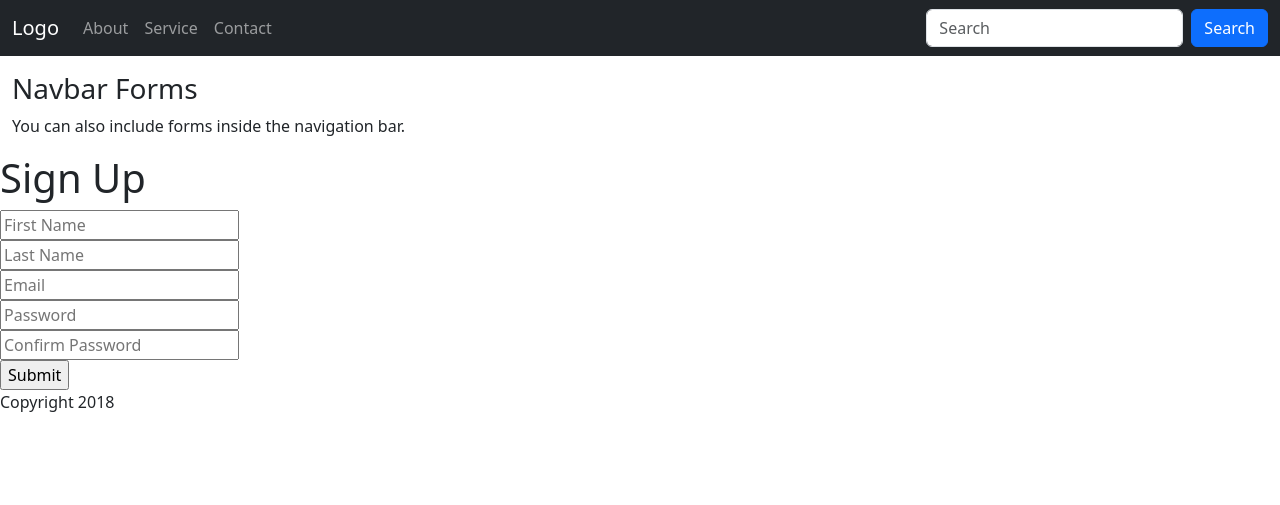
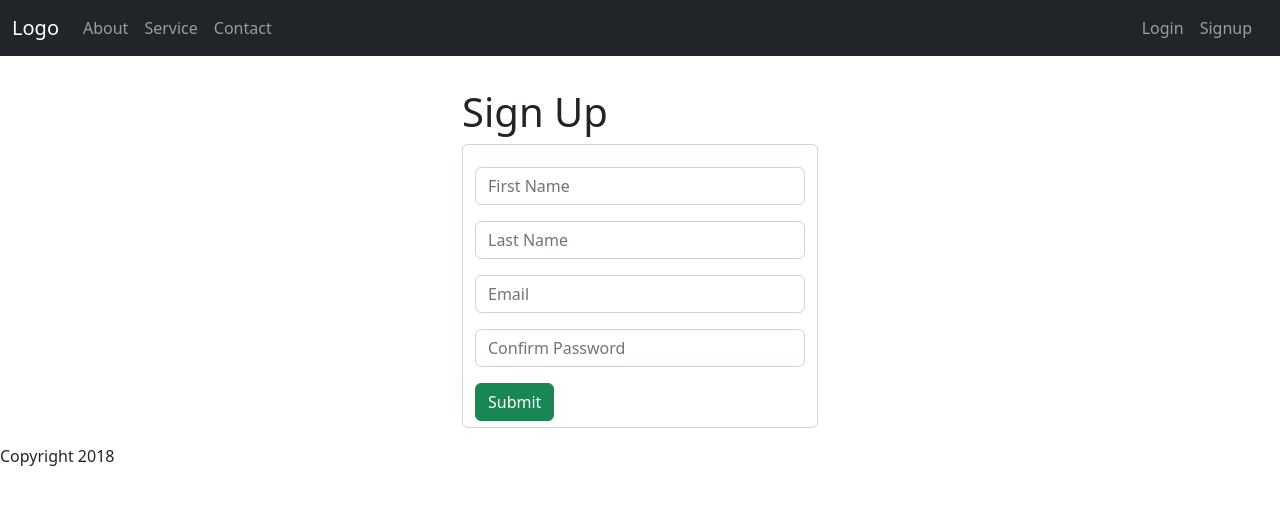
Before and after one commit to RizwanQutubuddin/ci_tutorial, a CodeIgniter app: page /codeigniter/users/signup in a window 1280 px wide. Shown: the top 505 px of the page. Run offline with CodeIgniter, Linux system fonts and the light colour scheme.

Commit message:
user login

```diff
--- a/application/controllers/Users.php
+++ b/application/controllers/Users.php
@@ -12,6 +12,9 @@ class Users extends CI_Controller
 
     public function signup()
     {
+        if ($this->session->userdata('authenticated')) {
+            redirect('dashboard');
+        }
         $this->form_validation->set_rules('first_name', 'First Name', 'trim|required');
         $this->form_validation->set_rules('email', 'email', 'trim|required|valid_email|is_unique[users.email]');
         $this->form_validation->set_rules('password', 'Password', 'required');
@@ -34,9 +37,36 @@ class Users extends CI_Controller
 
     public function login()
     {
-        $data['title'] = "Login";
-        $this->load->view('header', $data);
-        $this->load->view('users/login',$data);
-        $this->load->view('footer',$data);
+        if ($this->session->userdata('authenticated')) {
+            redirect('dashboard');
+        }
+        $this->form_validation->set_rules('email', 'email', 'trim|required|valid_email');
+        $this->form_validation->set_rules('password', 'Password', 'required');
+
+        $this->form_validation->set_error_delimiters('<div class="error">', '</div>');
+
+        if($this->form_validation->run()==false){
+            $data['title'] = "Login";
+            $this->load->view('header', $data);
+            $this->load->view('users/login',$data);
+            $this->load->view('footer',$data);
+        } else {
+            $email = $this->security->xss_clean($this->input->post('email'));
+            $password = $this->security->xss_clean($this->input->post('password'));
+            $user = $this->users_model->login($email, $password);
+            if ($user) {
+                $userData = array('id' => $user["id"], 'first_name' => $user["first_name"], 'last_name' => $user["last_name"], 'email' => $user["email"], 'authenticated' => TRUE);
+                $this->session->set_userdata($userData);
+                redirect('dashboard');
+            } else {
+                $this->session->set_flashdata('message', 'Email or Password is incorrect');
+                redirect('users/login');
+            }
+        }
+    }
+    public function logout()
+    {
+        $this->session->sess_destroy();
+        redirect('users/login');
     }
 }
--- a/application/models/Users_model.php
+++ b/application/models/Users_model.php
@@ -12,4 +12,18 @@ class Users_model extends CI_Model{
         $this->db->insert('users',$userData);
         return $this->db->insert_id();
     }
+
+    public function login($email, $password)
+    {
+        $this->db->where('email',$email);
+        $this->db->where('password',md5($password));
+        $this->db->where('active',1);
+        $query=$this->db->get('users');
+
+        if ($query->num_rows() > 0) {
+            return $query->result_array();
+        } else {
+            return false;
+        }
+    }
 }
--- a/application/views/footer.php
+++ b/application/views/footer.php
@@ -1,4 +1,4 @@
 <p>Copyright 2018</p>
-<script src="<?php echo base_url().'assets/js/bootstrap.min.js'?>"></script>
+<script src="https://cdn.jsdelivr.net/npm/bootstrap@5.2.3/dist/js/bootstrap.bundle.min.js"></script>
 </body>
 </html>
--- a/application/views/header.php
+++ b/application/views/header.php
@@ -5,7 +5,7 @@
     <meta http-equiv="X-UA-Compatible" content="IE=edge">
     <meta name="viewport" content="width=device-width, initial-scale=1.0">
     <title><?= $title?></title>
-    <link href="<?php echo base_url().'assets/css/bootstrap.min.css'?>" rel='stylesheet'/>
+    <link href="https://cdn.jsdelivr.net/npm/bootstrap@5.2.3/dist/css/bootstrap.min.css" rel='stylesheet'/>
 </head>
 <body>
 <nav class="navbar navbar-expand-sm navbar-dark bg-dark">
@@ -26,15 +26,24 @@
                 <?php echo anchor('pages/view/contact','Contact',array('class' => 'nav-link'))?>
             </li>
         </ul>
-        <form class="d-flex">
-            <input class="form-control me-2" type="text" placeholder="Search">
-            <button class="btn btn-primary" type="button">Search</button>
-        </form>
+        <ul class="navbar-nav me-2">
+            <?php if($this->session->userdata('authenticated')){?>
+                <li class="nav-item">
+                    <?php echo anchor('users/logout','Logout',array('class' => 'nav-link'))?>
+                </li>
+            <?php }else{?>
+                <li class="nav-item">
+                    <?php echo anchor('users/login','Login',array('class' => 'nav-link'))?>
+                </li>
+                <li class="nav-item">
+                    <?php echo anchor('users/signup','Signup',array('class' => 'nav-link'))?>
+                </li>
+            <?php }?>
+
+
+
+        </ul>
+
     </div>
   </div>
 </nav>
-
-<div class="container-fluid mt-3">
-  <h3>Navbar Forms</h3>
-  <p>You can also include forms inside the navigation bar.</p>
-</div>
--- a/application/views/users/signup.php
+++ b/application/views/users/signup.php
@@ -7,33 +7,35 @@
     <title>User Signup</title>
 </head>
 <body>
-    <h1><?php echo $title ;?></h1>
-    <div>
-        <?php echo form_open('users/signup',array('id'=>'signupForm', 'class'=>'sign-form'));?>
+<div class="container  mt-3">
 
-        <div>
-            <?php echo form_input(array('id'=>'first_name','name'=>'first_name','placeholder'=>'First Name','value'=>set_value('first_name')))?>
-            <?php echo form_error('first_name','<div class="error">', '</div>')?>
+        <div class="row">
+            <div class="col-md-4 offset-md-4 mb-3 mt-3">
+                <h1><?php echo $title ;?></h1>
+                <?php if ($this->session->flashdata('message')) {?>
+                    <div class="alert alert-danger"><?php $this->session->flashdata('message')?></div>
+                <?php }?>
+                <?php echo form_open('users/login',array('id'=>'loginForm', 'class'=>'form-control'));?>
+                    <div class="mb-3 mt-3">
+                        <?php echo form_input(array('id'=>'first_name','name'=>'first_name', 'class'=>'form-control','placeholder'=>'First Name','value'=>set_value('first_name')))?>
+                        <?php echo form_error('first_name','<div class="error">', '</div>')?>
+                    </div>
+
+                    <div class="mb-3 mt-3">
+                        <?php echo form_input(array('id'=>'last_name','name'=>'last_name', 'class'=>'form-control','placeholder'=>'Last Name','value'=>set_value('last_name')))?>
+                    </div>
+                    <div class="mb-3 mt-3">
+                        <?php echo form_input(array('id'=>'email','name'=>'email','placeholder'=>'Email','class'=>'form-control','value'=>set_value('email')))?>
+                        <?php echo form_error('email','<div class="error">', '</div>')?>
+                    </div>
+                    <div class="mb-3 mt-3">
+                        <?php echo form_input(array('id'=>'confirm','name'=>'confirm','type'=>'password', 'class'=>'form-control','placeholder'=>'Confirm Password','value'=>set_value('confirm')))?>
+                        <?php echo form_error('confirm','<div class="error">', '</div>')?>
+                    </div>
+                    <div><?php echo form_input(array('id'=>'submit','name'=>'submit','type'=>'submit','value'=>'Submit','class'=>'btn btn-success'))?></div>
+                <?php echo form_close();?>
+            </div>
         </div>
-        <div><?php echo form_input(array('id'=>'last_name','name'=>'last_name','placeholder'=>'Last Name','value'=>set_value('last_name')))?></div>
-        <div>
-            <?php echo form_input(array('id'=>'email','name'=>'email','placeholder'=>'Email','value'=>set_value('email')))?>
-            <?php echo form_error('email','<div class="error">', '</div>')?>
-
-        </div>
-        <div>
-            <?php echo form_input(array('id'=>'password','name'=>'password','type'=>'password','placeholder'=>'Password','value'=>set_value('password')))?>
-            <?php echo form_error('password','<div class="error">', '</div>')?>
-
-        </div>
-        <div>
-            <?php echo form_input(array('id'=>'confirm','name'=>'confirm','type'=>'password','placeholder'=>'Confirm Password','value'=>set_value('confirm')))?>
-            <?php echo form_error('confirm','<div class="error">', '</div>')?>
-
-        </div>
-        <div><?php echo form_input(array('id'=>'submit','name'=>'submit','type'=>'submit','value'=>'Submit'))?></div>
-
-        <?php echo form_close();?>
     </div>
 </body>
 </html>
```
Also changed, not shown: application/controllers/Dashboard.php (added, +24 -0 lines), application/views/dashboard/index.php (added, +20 -0 lines), application/views/users/login.php (+21 -2 lines).
